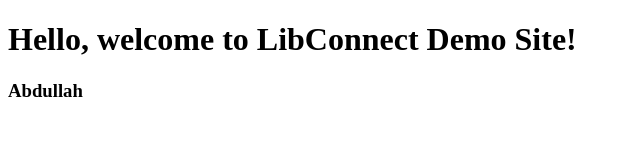
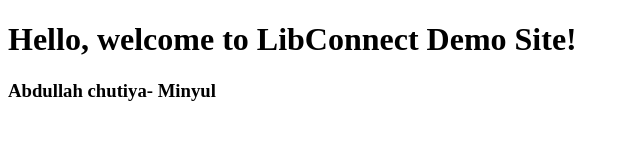
Before and after one commit to Safal30/Event_Management_314, a plain HTML site: page index.html in a window 1280 px wide. Shown: the whole page, without its empty margins (0-640 px from the left). Drawn offline with Linux system fonts and the light colour scheme.

Commit message:
Updated index

```diff
--- a/index.html
+++ b/index.html
@@ -5,6 +5,6 @@
 </head>
 <body>
 <h1>Hello, welcome to LibConnect Demo Site!</h1>
-<h3>Abdullah</h3>
+<h3>Abdullah chutiya- Minyul</h3>
 </body>
 </html>
```
Also changed, not shown: 1 other file.
